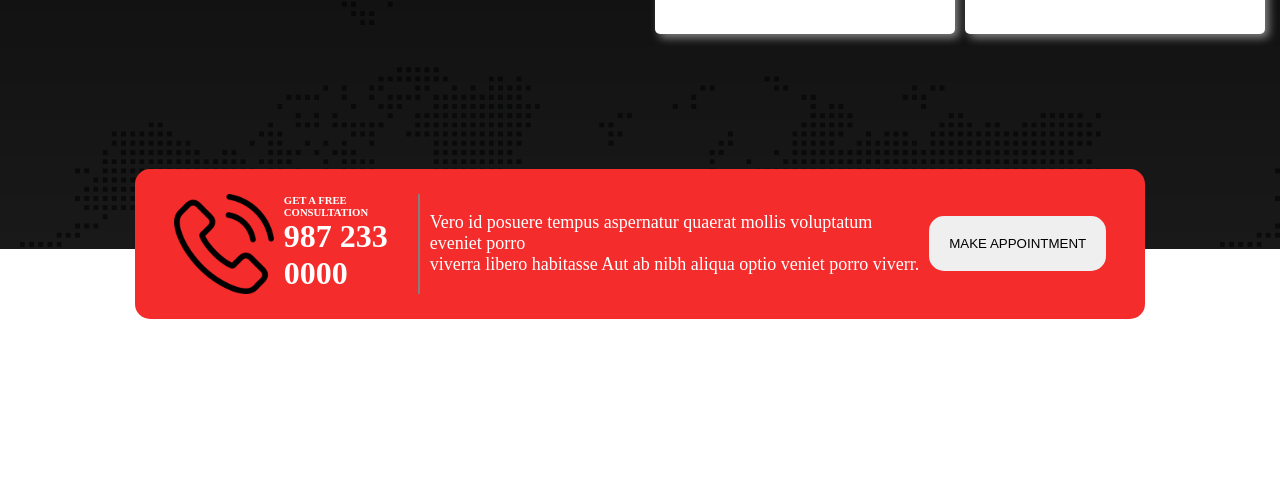
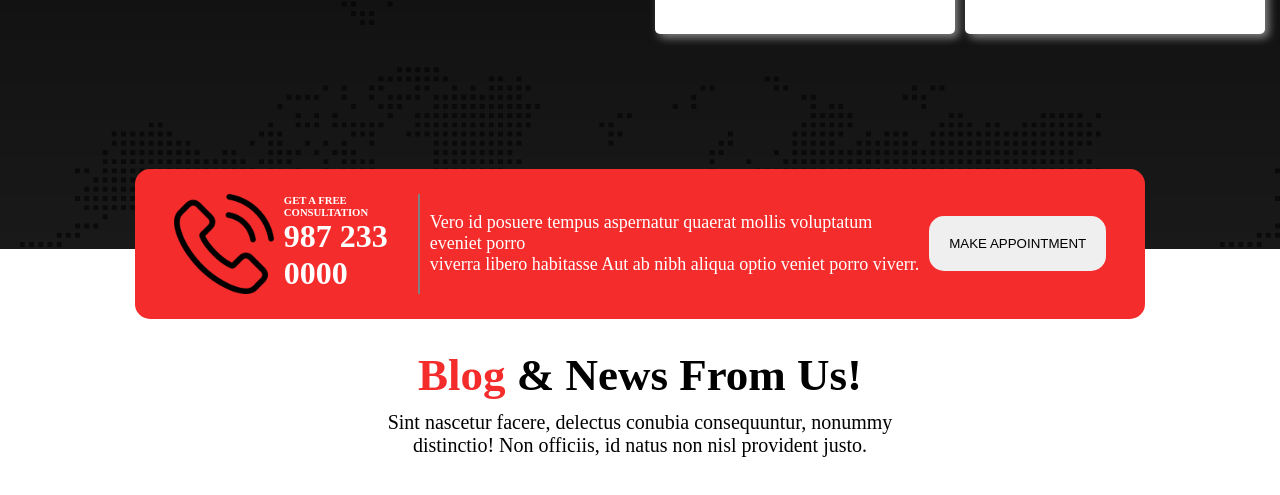
Before and after one commit to uh-shuvo/Digital-Agency, a plain HTML site: page index.html in a window 1280 px wide. Shown: the part 1555-2050 px from the top of the page. Before the commit the page ends 1874 px from the top, so only its background shows below. Drawn offline with Linux system fonts and the light colour scheme.

Commit message:
new section added

```diff
--- a/index.html
+++ b/index.html
@@ -110,6 +110,15 @@
                 <button class="appointment-button">MAKE APPOINTMENT</button>
             </div>
         </div>
+        <!-- blog-secton start  -->
+        <div class="blog-section">
+            <div class="blogs">
+                <h2 class="blog-title"><span class="blog">Blog</span> & News From Us!</h2>
+                <p class="blog-descriptio">Sint nascetur facere, delectus conubia consequuntur, nonummy <br> distinctio!
+                    Non
+                    officiis, id natus non nisl provident justo.</p>
+            </div>
+        </div>
     </body>
 
 </html>
--- a/style.css
+++ b/style.css
@@ -233,3 +233,30 @@
     border-radius: 15px;
     border: none;
 }
+
+.blog-section {
+    justify-content: center;
+    align-items: center;
+    text-align: center;
+    margin: auto;
+}
+
+.blogs {
+    margin-top: 30px;
+}
+
+.blog-title {
+    font-size: 45px;
+    margin-bottom: 10px;
+    font-weight: bold;
+}
+
+.blog {
+    color: #f52c2c;
+}
+
+.blog-descriptio {
+    font-size: 20px;
+    color: black;
+    margin-bottom: 50px;
+}
```
